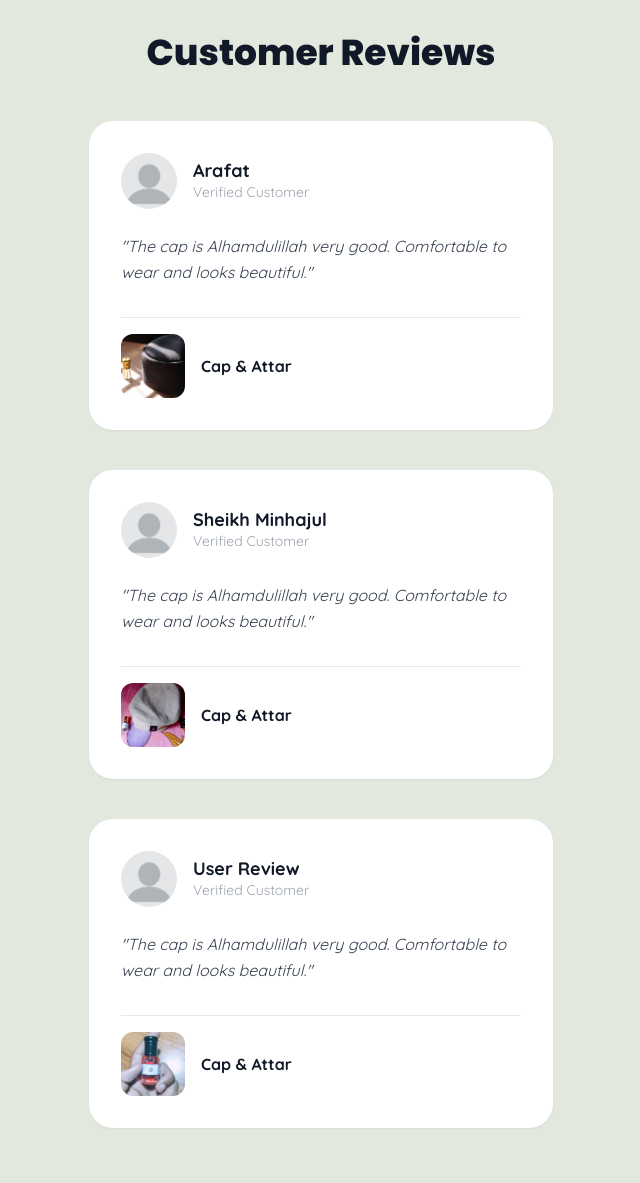
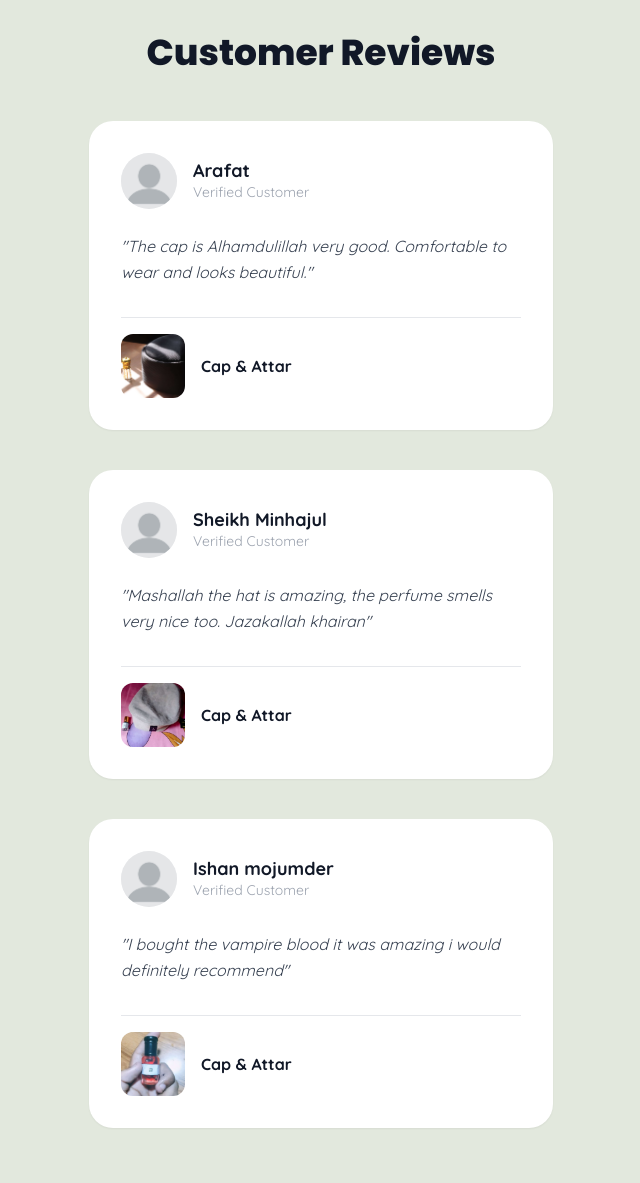
Before and after one commit to Hasan-cas/ecom, a Flask app: page / in a window 1280 px wide. Shown: the part 4280-5463 px from the top of the page, without its empty margins (319-959 px from the left). Run offline with Flask 3, Linux system fonts and the light colour scheme; data that the repository does not hold is empty; some libraries are stand-ins or nearby versions.

Commit message:
Update index.html

```diff
--- a/templates/index.html
+++ b/templates/index.html
@@ -190,13 +190,13 @@
             <div class="grid grid-cols-1 md:grid-cols-2 gap-12 text-center">
                 <div class="stat-item">
                     <h3 class="heading-font text-6xl md:text-8xl font-black text-gray-900 mb-2">
-                        <span class="count-up" data-target="500">0</span>+
+                        <span class="count-up" data-target="1500">0</span>+
                     </h3>
                     <p class="text-gray-500 uppercase tracking-[0.2em] text-sm font-bold" data-bn="সন্তুষ্ট গ্রাহক">Customers Served</p>
                 </div>
                 <div class="stat-item">
                     <h3 class="heading-font text-6xl md:text-8xl font-black text-gray-900 mb-2">
-                        <span class="count-up" data-target="1500">0</span>ml
+                        <span class="count-up" data-target="5000">0</span>ml
                     </h3>
                     <p class="text-gray-500 uppercase tracking-[0.2em] text-sm font-bold" data-bn="আতর সরবরাহ করা হয়েছে">ML of Attar Delivered</p>
                 </div>
@@ -332,8 +332,8 @@
                         <p class="text-gray-400 text-sm" data-bn="ভেরিফাইড কাস্টমার">Verified Customer</p>
                     </div>
                 </div>
-                <p class="text-gray-700 leading-relaxed mb-8 italic" data-bn="&quot;টুপিটি আলহামদুলিল্লাহ খুব ভালো। পরতে আরামদায়ক এবং দেখতেও সুন্দর।&quot;">
-                    "The cap is Alhamdulillah very good. Comfortable to wear and looks beautiful."
+                <p class="text-gray-700 leading-relaxed mb-8 italic" data-bn="&quot;মাশাল্লাহ টুপিটা অসাধারণ হইছে,, আতরের স্মেলটাও অনেক সুন্দর। জাযাকাল্লাহ খাইরান&quot;">
+                    "Mashallah the hat is amazing, the perfume smells very nice too. Jazakallah khairan"
                 </p>
                 <div class="flex items-center gap-4 border-t pt-4">
                     <img src="/static/img/review_2.jpg" alt="Product" class="w-16 h-16 rounded-xl object-cover">
@@ -345,12 +345,12 @@
                 <div class="flex items-center gap-4 mb-6">
                     <img src="/static/img/no_acc.png" alt="User Avatar" class="w-14 h-14 rounded-full bg-gray-100">
                     <div>
-                        <h3 class="font-bold text-gray-900 text-lg leading-tight" data-bn="ইউজার রিভিউ">User Review</h3>
+                        <h3 class="font-bold text-gray-900 text-lg leading-tight" data-bn="ইউজার রিভিউ">Ishan mojumder</h3>
                         <p class="text-gray-400 text-sm" data-bn="ভেরিফাইড কাস্টমার">Verified Customer</p>
                     </div>
                 </div>
-                <p class="text-gray-700 leading-relaxed mb-8 italic" data-bn="&quot;টুপিটি আলহামদুলিল্লাহ খুব ভালো। পরতে আরামদায়ক এবং দেখতেও সুন্দর।&quot;">
-                    "The cap is Alhamdulillah very good. Comfortable to wear and looks beautiful."
+                <p class="text-gray-700 leading-relaxed mb-8 italic" data-bn="&quot;আমি ভ্যাম্পায়ার ব্লাড কিনেছি, এটা অসাধারণ ছিল, আমি অবশ্যই সুপারিশ করব।&quot;">
+                    "I bought the vampire blood it was amazing i would definitely recommend"
                 </p>
                 <div class="flex items-center gap-4 border-t pt-4">
                     <img src="/static/img/review_3.jpg" alt="Product" class="w-16 h-16 rounded-xl object-cover">
```
